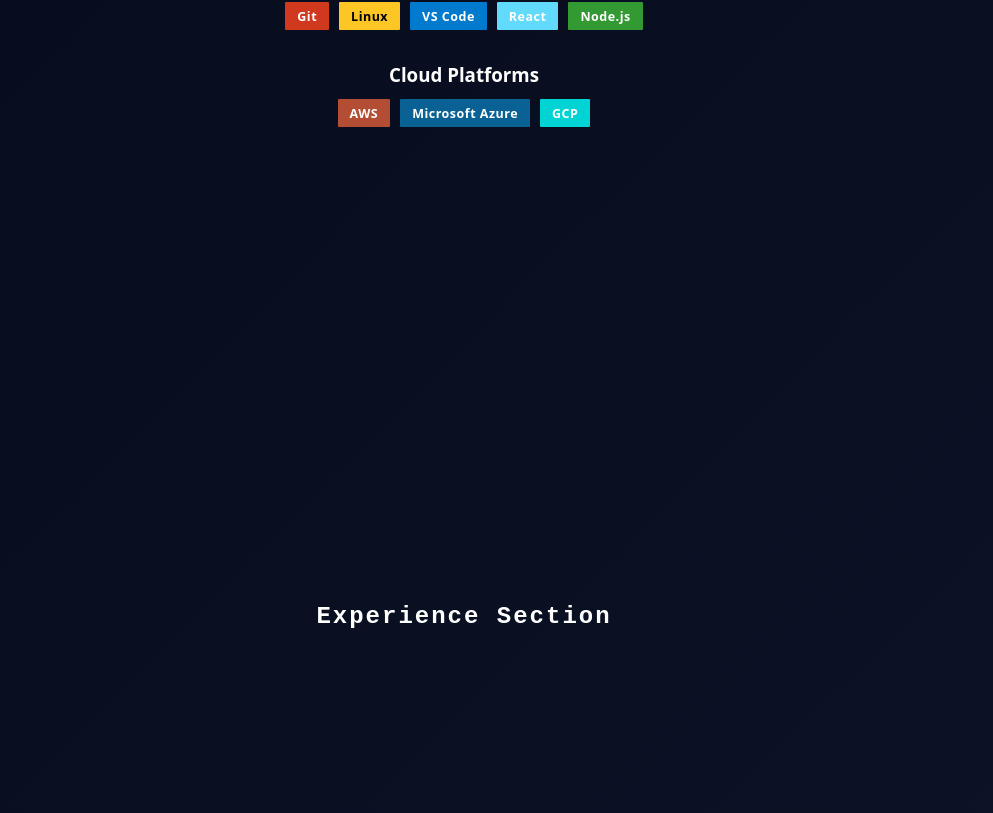
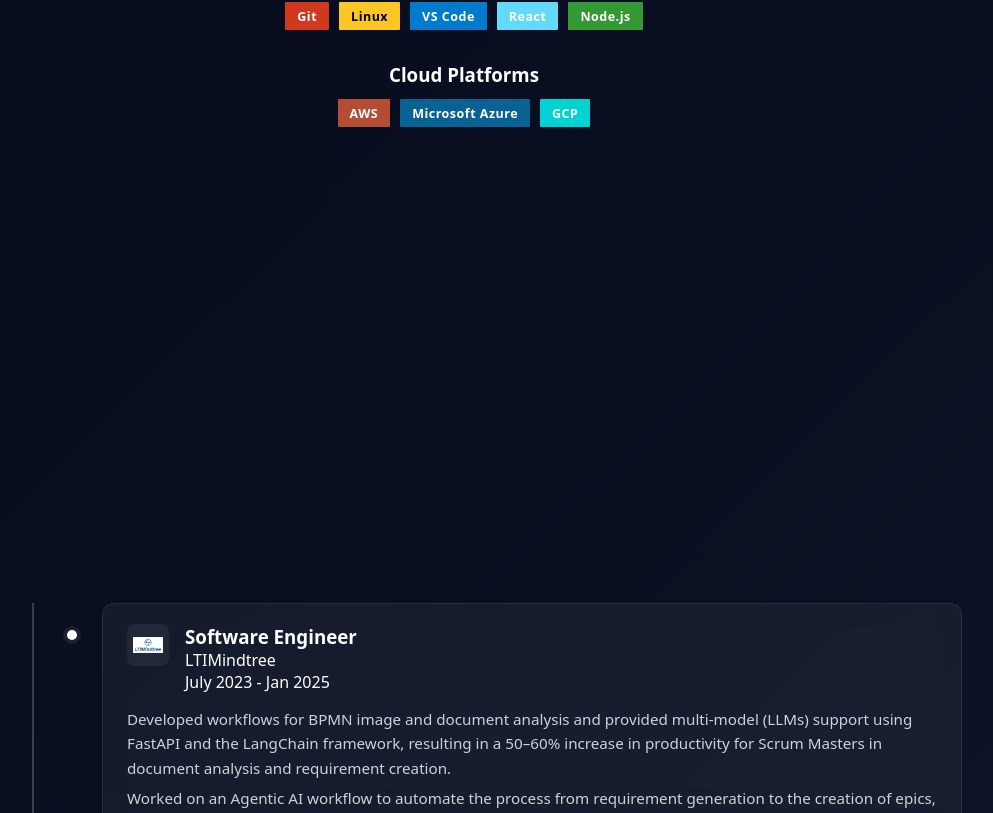
Before and after one commit to R1999T/my-portfolio-final, a React (Vite) app in the folder my-portfolio/: page / in a window 1280 px wide. Shown: the part 1987-2800 px from the top of the page, without its empty margins (176-1169 px from the left). Built offline with nearby package versions, Linux system fonts and the light colour scheme; a web font is replaced by a local one.

Commit message:
experience section mobile view refinement, Description added to support array

```diff
--- /dev/null
+++ b/my-portfolio/src/components/ExperienceCard.jsx
@@ -0,0 +1,148 @@
+import styled from "styled-components";
+
+function ExperienceCard({ logo, role, company, duration, description }) {
+  return (
+    <Card>
+      <Dot />
+
+      <Header>
+        <Logo src={logo} alt={company} />
+
+        <div>
+          <h3>{role}</h3>
+          <p>{company}</p>
+          <p>{duration}</p>
+        </div>
+      </Header>
+
+      <Description>
+        {description &&
+          description.map((item, index) => (
+            <p key={index}>{item}</p>
+          ))}
+      </Description>
+    </Card>
+  );
+}
+
+export default ExperienceCard;
+
+const Description = styled.div`
+  margin-top: 14px;
+
+  color: rgba(255, 255, 255, 0.8);
+
+  line-height: 1.6;
+  font-size: 0.95rem;
+
+  p {
+    margin-bottom: 6px;
+  }
+
+  /* Mobile readability */
+  @media (max-width: 768px) {
+    font-size: 0.9rem;
+    line-height: 1.5;
+  }
+`;
+
+const Header = styled.div`
+  display: flex;
+  align-items: flex-start;
+  gap: 16px;
+
+  /* Slightly tighter spacing on small phones */
+  @media (max-width: 480px) {
+    gap: 12px;
+  }
+`;
+
+const Logo = styled.img`
+  width: 42px;
+  height: 42px;
+
+  object-fit: contain;
+
+  border-radius: 8px;
+
+  background: rgba(255, 255, 255, 0.06);
+
+  padding: 6px;
+
+  /* Mobile logo size */
+  @media (max-width: 768px) {
+    width: 34px;
+    height: 34px;
+    padding: 5px;
+  }
+`;
+
+const Card = styled.div`
+  position: relative;
+
+  width: 100%;
+
+  margin-left: 48px;
+
+  padding: 20px 24px;
+
+  background: rgba(255, 255, 255, 0.05);
+
+  backdrop-filter: blur(10px);
+
+  border-left: 1px solid rgba(255, 255, 255, 0.08);
+  border-right: 1px solid rgba(255, 255, 255, 0.08);
+  border-bottom: 1px solid rgba(255, 255, 255, 0.08);
+
+  /* First card */
+  &:first-child {
+    border-top: 1px solid rgba(255, 255, 255, 0.08);
+    border-top-left-radius: 12px;
+    border-top-right-radius: 12px;
+  }
+
+  /* Last card */
+  &:last-child {
+    border-bottom-left-radius: 12px;
+    border-bottom-right-radius: 12px;
+  }
+
+  transition: all 0.25s ease;
+
+  &:hover {
+    transform: translateY(-2px);
+
+    box-shadow:
+      6px 6px 12px rgba(0, 0, 0, 0.25),
+      -4px -4px 10px rgba(255, 255, 255, 0.04);
+  }
+
+  /* Mobile spacing */
+  @media (max-width: 768px) {
+    margin-left: 28px;
+    padding: 16px 18px;
+  }
+`;
+
+const Dot = styled.div`
+  position: absolute;
+
+  left: -36px;   /* Desktop alignment */
+
+  top: 26px;
+
+  width: 10px;
+  height: 10px;
+
+  border-radius: 50%;
+
+  background: white;
+
+  box-shadow:
+    0 0 0 4px rgba(255, 255, 255, 0.08);
+
+  /* Mobile alignment */
+  @media (max-width: 768px) {
+    left: -24px;
+  }
+`;
--- a/my-portfolio/src/sections/About.jsx
+++ b/my-portfolio/src/sections/About.jsx
@@ -5,6 +5,7 @@
 
   max-width: 800px;
   alignItems: "flex-start",
+  justify-content: "center",
 
   h2 {
     margin-bottom: 16px;
@@ -18,11 +19,11 @@
 
 function About() {
   return (
-    <Section id="about">
+    <Section id="about" >
 
       <Content
       >
-        <h2>About Me!</h2>
+        <h2 >About Me!</h2>
         <p>
           I am an Electronics and Communication Engineering graduate with a strong
           interest in VLSI design and hardware systems. Currently, I am preparing for
@@ -30,17 +31,6 @@
           embedded systems, and software development.
         </p>
 
-
-        <h3>Skills</h3>
-
-        <ul>
-          <li>Digital Electronics</li>
-          <li>Verilog / VHDL</li>
-          <li>Embedded Systems</li>
-          <li>Signal Processing</li>
-          <li>C / Python</li>
-          <li>Linux / Git</li>
-        </ul>
       </Content>
 
     </Section>
--- a/my-portfolio/src/sections/Experience.jsx
+++ b/my-portfolio/src/sections/Experience.jsx
@@ -1,10 +1,59 @@
 import Section from "../components/Section";
+import styled from "styled-components";
+import ExperienceCard from "../components/ExperienceCard";
+
+const Timeline = styled.div`
+  position: relative;
+
+  width: 100%;
+  max-width: 900px;
+
+  margin: 0 auto;
+  padding-left: 40px;
+
+  &::before {
+    content: "";
+
+    position: absolute;
+
+    left: 18px;
+    top: 0;
+    bottom: 0;
+
+    width: 2px;
+
+    background: rgba(255, 255, 255, 0.2);
+  }
+
+  /* Mobile alignment */
+  @media (max-width: 768px) {
+    padding-left: 28px;
+
+    &::before {
+      left: 12px;
+    }
+  }
+`;
 
 function Experience() {
   return (
     <Section id="experience">
 
-      <h1>Experience Section</h1>
+      <Timeline>
+
+        <ExperienceCard
+          logo="/logos/LTIMindtree.png"
+          role="Software Engineer"
+          company="LTIMindtree"
+          duration="July 2023 - Jan 2025"
+          description={[
+            "Developed workflows for BPMN image and document analysis and provided multi-model (LLMs) support using FastAPI and the LangChain framework, resulting in a 50–60% increase in productivity for Scrum Masters in document analysis and requirement creation.",
+            "Worked on an Agentic AI workflow to automate the process from requirement generation to the creation of epics, features, and user stories, resulting in a productivity increase of up to 70%.",
+            "Handled VM- and container-based deployment of frontend and backend services on AWS and GCP."
+          ]}
+        />
+
+      </Timeline>
 
     </Section>
   );
--- a/my-portfolio/src/sections/Hero.jsx
+++ b/my-portfolio/src/sections/Hero.jsx
@@ -11,7 +11,6 @@
                 style={{
                     display: "flex",
                     flexWrap: "wrap",
-                    alignItems: "flex-start",
                     justifyContent: "center",
                     marginTop: "90px",
                     gap: "10px",
```
Also changed, not shown: my-portfolio/public/logos/LTIMindtree.png (added), 1 other file (tests, documents, lock files or other folders).
